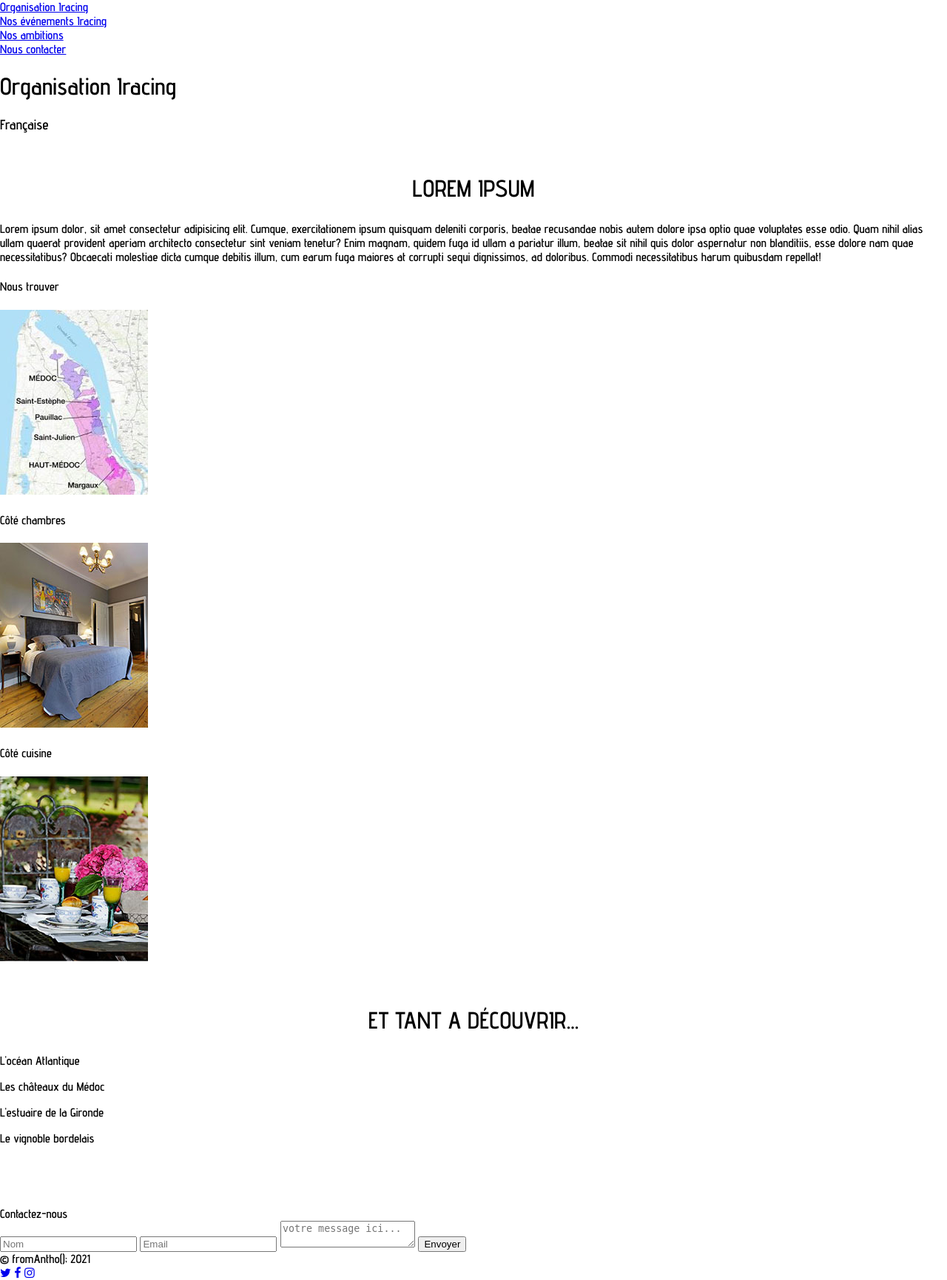
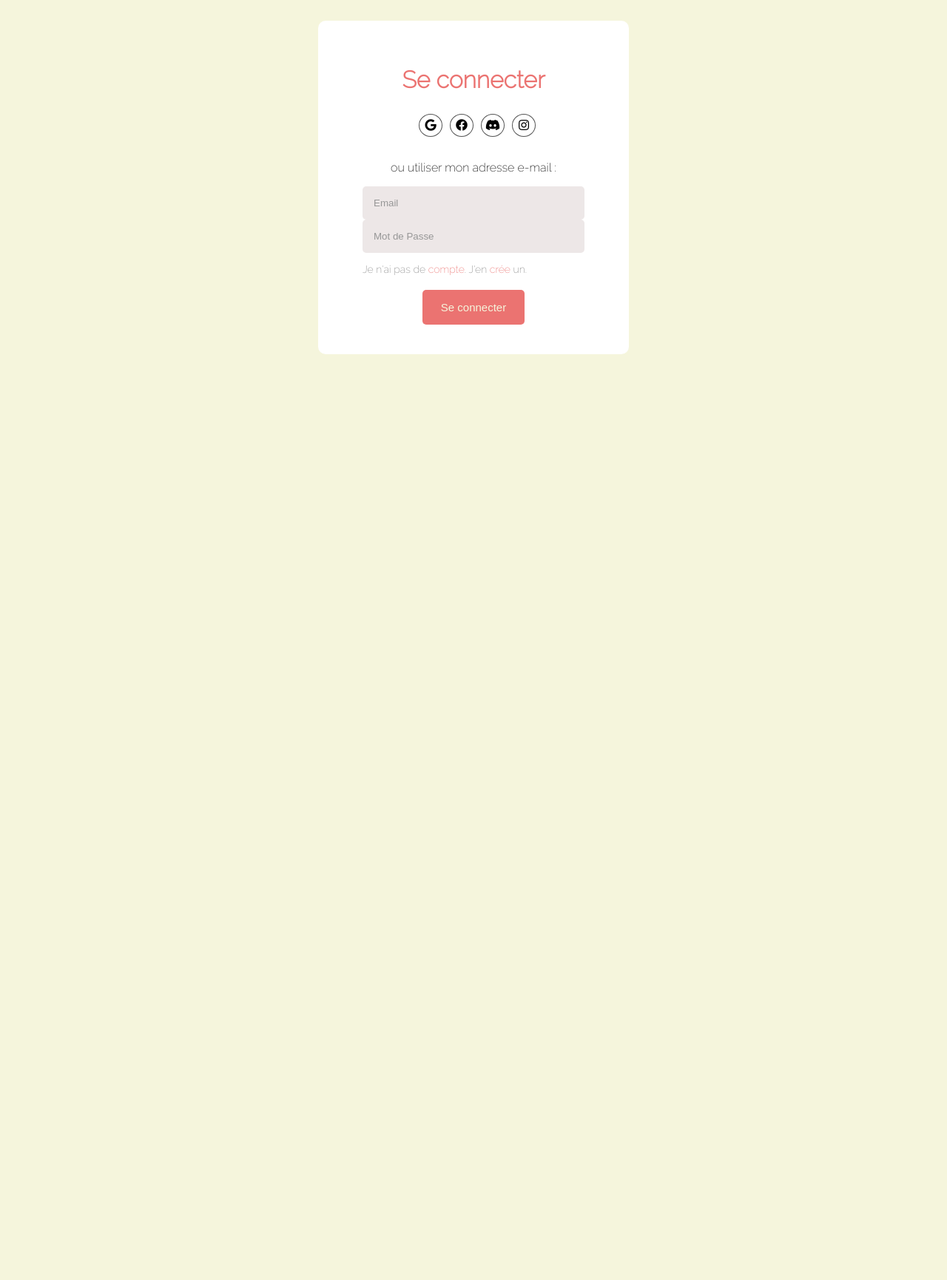
Before and after one commit to Antho-dev/Antho-dev.github.io, a PHP site: page /index.html in a window 1280 px wide. Shown: the whole page at 74% size. After the commit the page ends 479 px from the top, so only its background shows below. Run offline with PHP 8.4, Linux system fonts and the light colour scheme; some libraries are stand-ins or nearby versions.

Commit message:
Add files via upload

```diff
--- a/index.html
+++ b/index.html
@@ -1,83 +1,33 @@
-<!doctype html>
-<html lang="fr">
+<!DOCTYPE html>
+<html lang="en">
     <head>
-         <meta charset="UTF-8">
-         <title>NOM A DETERMINER</title>
-
+        <meta charset="UTF-8">
+        <meta name="viewport" content="width-device-width, initial-scale=1.0">
+        <title>Test</title>
         <link rel="stylesheet" href="style.css">
-         <link rel="stylesheet" href="https://cdnjs.cloudflare.com/ajax/libs/font-awesome/4.7.0/css/font-awesome.css">
-
-
-
-
-
+        <link rel="stylesheet" href="https://use.fontawesome.com/releases/v5.13.0/css/all.css">
     </head>
     <body>
+        <form >
+                <h1>Se connecter</h1>
+                <div class="socialmedia">
+                    <p><i class="fab fa-google"></i></p>
+                    <p><i class="fab fa-facebook"></i></p>
+                    <p><i class="fab fa-discord"></i></p>
+                    <p><i class="fab fa-instagram"></i></p>
+                </div>
+                <p class="choose-email">ou utiliser mon adresse e-mail :</p>
 
-           <header>
-            <nav>
-                <ul>
-                    <li id="logo"><a href="#">Organisation Iracing</a></li>
-                    <li id="logo"><a href="#événements">Nos événements Iracing</a></li>
-                    <li id="logo"><a href="#ambitions">Nos ambitions</a></li>
-                    <li id="logo"><a href="#contact">Nous contacter</a></li>
-                </ul>
-            </nav>
-            <div id="imagePricipale">
-                <h1>Organisation Iracing</h1>
-                <div id="PremierTrait"></div>
-                <h3>Française</h3>
-            </div>
-           </header>
-<section id="presentation">
-    <div id="textIntro">
-        <h2>Lorem ipsum</h2>
-        <p>Lorem ipsum dolor, sit amet consectetur adipisicing elit. Cumque, exercitationem ipsum quisquam deleniti corporis, beatae recusandae nobis autem dolore ipsa optio quae voluptates esse odio. Quam nihil alias ullam quaerat provident aperiam architecto consectetur sint veniam tenetur? Enim magnam, quidem fuga id ullam a pariatur illum, beatae sit nihil quis dolor aspernatur non blanditiis, esse dolore nam quae necessitatibus? Obcaecati molestiae dicta cumque debitis illum, cum earum fuga maiores at corrupti sequi dignissimos, ad doloribus. Commodi necessitatibus harum quibusdam repellat!</p>
-        <div id="prestation">
-        <div class="imagesPrestations">
-            <h4>Nous trouver</h4>
-            <a href="#"><img src="media/carte.JPG" alt="carte"></a>
-        </div>
-        <div class="imagesPrestations">
-            <h4>Côté chambres</h4>
-            <a href="#"><img src="media/chambre.JPG" alt="chambre"></a>
-        </div>
-        <div class="imagesPrestations">
-            <h4>Côté cuisine</h4>
-            <a href="#"><img src="media/repas.JPG" alt="repas"></a>
-        </div>
-        </div>
-    </div>
-</section>
-<section id="tourisme">
-    <h2>Et tant a découvrir...</h2>
-    <ul>
-        <li id="ocean"><p>L'océan <a href="Page2.html"></a> Atlantique</p></li>
-        <li id="chateau"><p>Les châteaux du Médoc</p></li>
-        <li id="phare"><p>L'estuaire de la Gironde</p></li>
-        <li id="vignoble"><p>Le vignoble bordelais</p></li>
-    </ul>
-</section>
+                <div class="inputs">
+                    <input type="email" placeholder="Email">
+                    <input type="password" placeholder="Mot de Passe">
+                </div>
 
-           <footer>
-        <h2 id='contact'></h2>Contactez-nous</h2>
-        <form>
-            <input type="text" placeholder="Nom">
-            <input type="text" placeholder="Email">
-            <textarea placeholder="votre message ici..."></textarea>
-            <button>Envoyer</button>
+                <p class="inscription"> Je n'ai pas de <span>compte</span>. J'en <span>crée</span> un.</p>
+                <div align="center">
+                    <button type="submit">Se connecter</button>
+                </div>
         </form>
-        <div id="deuxiemeTrait"></div>
-        <div id="copyrighteticons">
-        <div id="copyright"></div>
-            <span>© fromAntho(); 2021</span>
-        </div>
-        <div id="icons">
-            <a href="https://www.twitter.fr"><i class="fa fa-twitter"></i></a>
-            <a href="https://www.facebook.fr"><i class="fa fa-facebook"></i></a>
-            <a href="https://www.instagram.fr"><i class="fa fa-instagram"></i></a>
-        </div>
+    </body>
 
-           </footer>
-    </body>
 </html>
--- a/style.css
+++ b/style.css
@@ -1,22 +1,67 @@
-@import url('https://fonts.googleapis.com/css2?family=Advent+Pro:wght@600&family=Dancing+Script:wght@500;580&display=swap');
-
-
+@import url('https://fonts.googleapis.com/css2?family=Raleway:wght@200&display=swap');
 body {
-    font-family: 'Advent Pro', sans-serif;
-    padding: 0;
-    margin: 0;
+    display: flex;
+    justify-content: center;
+    align-items: center;
+    background-color: beige;
+    font-family: 'Raleway', sans-serif;
 }
-ul {
-    margin: 0;
-    padding: 0;
+form{
+    margin: 20px;
+    background-color: #fff;
+    padding: 40px 60px;
+    border-radius: 10px;
+    min-width: 300px;
 }
-li {
-    list-style-type: none;
+form h1{
+    color: #eb7371;
+    text-align: center;
 }
-h2 {
-    text-transform: uppercase;
+form .socialmedia{
+    margin-top: -10px;
+    display: flex;
+    flex-wrap: wrap;
+    justify-content: center;
+}
+form .socialmedia p{
+    padding: 5px;
+    margin-left: 10px;
+    border: 1px solid #545454;
+    border-radius: 100%;
+    width: 20px;
     text-align: center;
-    padding-top: 30px;
-    font-size: 2em;
-
+    cursor: pointer;
 }
+form p.choose-email{
+    text-align: center;
+}
+form .inputs{
+    display: flex;
+    flex-direction: column;
+}
+form .inputs input[type="email"], input[type="password"]{
+    padding: 15px;
+    border-radius: 5px;
+    border: none;
+    outline: none;
+    background-color: rgb(231, 223, 223);
+    opacity: 75%;
+    }
+form p.inscription {
+    font-size: 14px;
+    margin-bottom: 20px;
+    color: #878787;
+}
+form p.inscription span{
+    color: #eb7371;
+}
+form button{
+    padding: 15px 25px;
+    border: none;
+    border-radius: 5px;
+    font-size: 15px;
+    color: beige;
+    background-color: #eb7371;
+    outline: none;
+    cursor: pointer;
+}
```
Also changed, not shown: incription.php (added, +31 -0 lines), index.php (added, +10 -0 lines).
